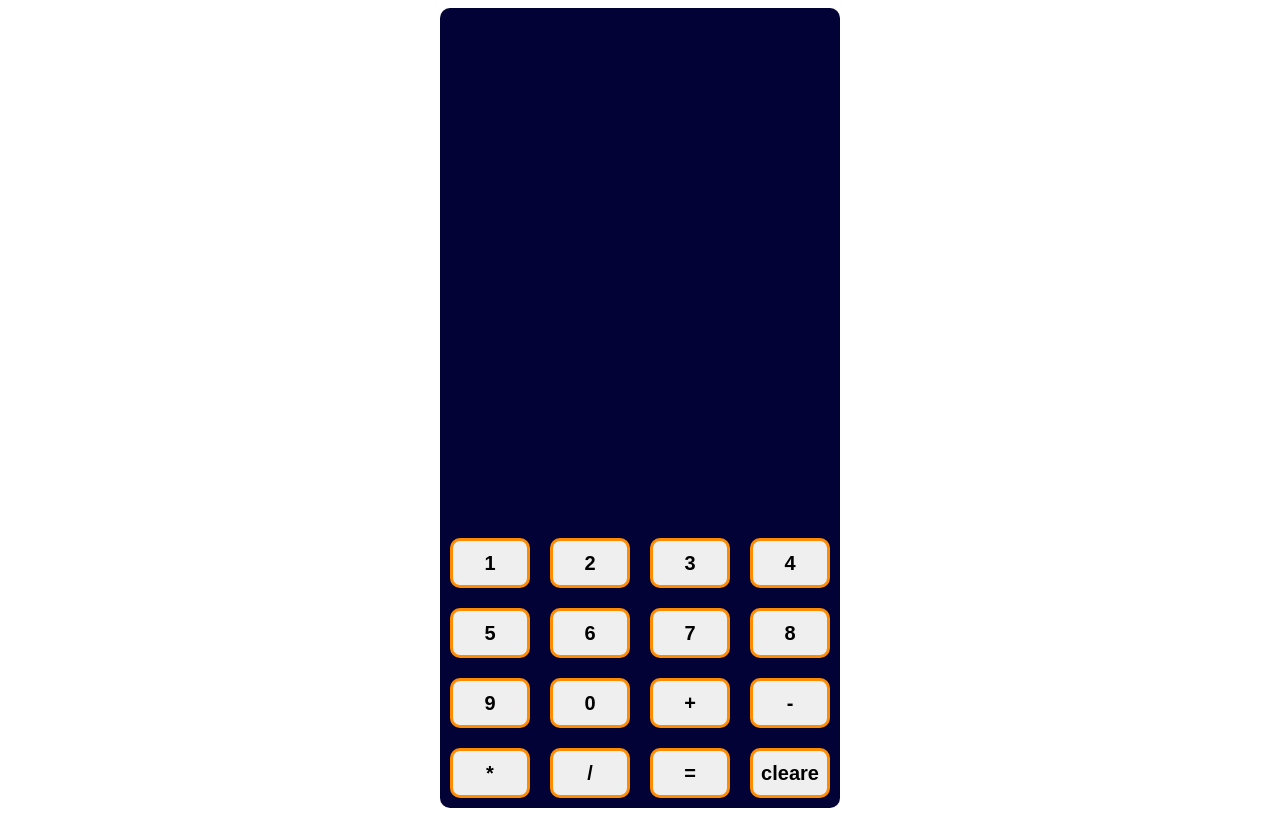
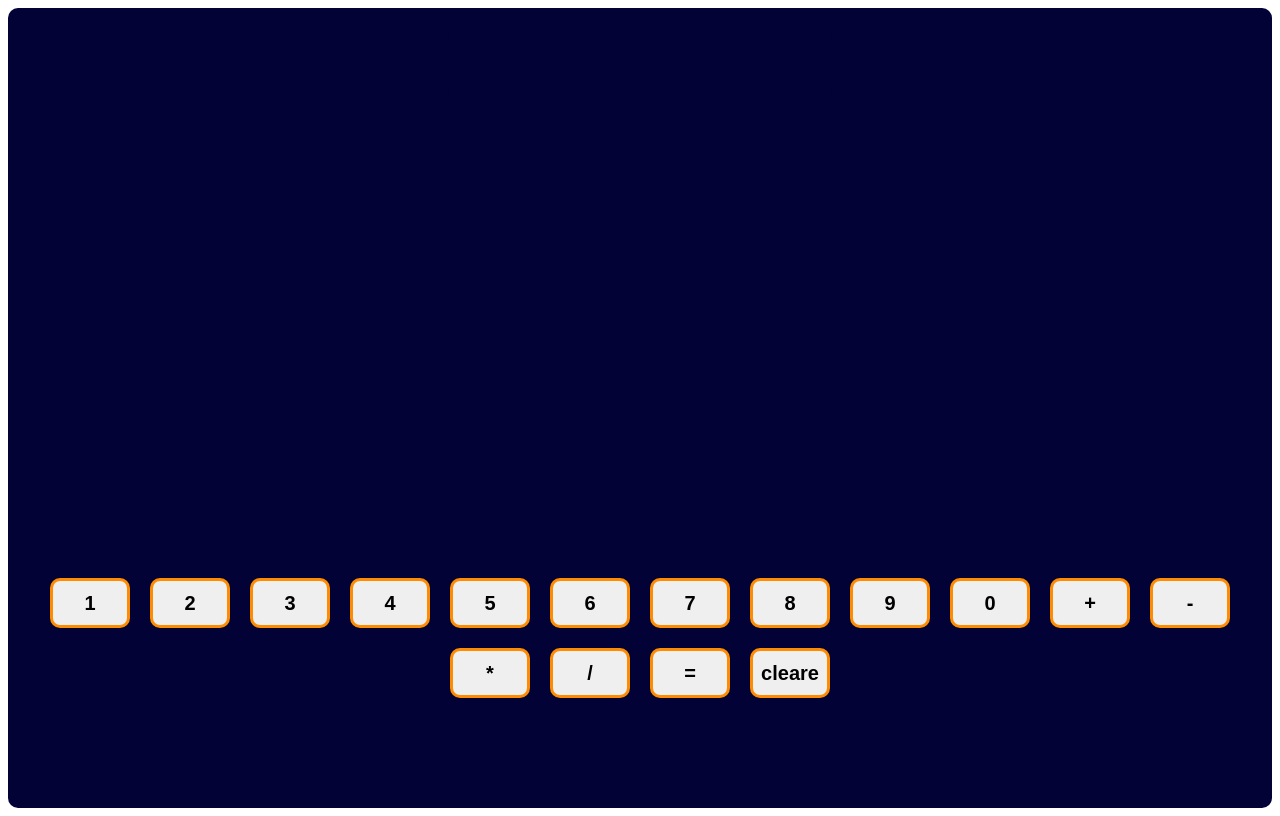
Before and after one commit to TitusBokosi/calculator, a plain HTML site: page index.html in a window 1280 px wide. Drawn offline with Linux system fonts and the light colour scheme.

Commit message:
margin bottom for buttons

```diff
--- a/styles.css
+++ b/styles.css
@@ -29,7 +29,7 @@ button{
     flex: auto;
     align-items: center;
     align-content: center;
-    width: 400px;
+    width: auto;
     flex-wrap: wrap;
     background-color: rgb(2, 2, 54);
 }
@@ -61,4 +61,5 @@ input{
     align-items: center;
     justify-self: flex-end;
     flex-wrap: wrap;
+    margin-bottom: 100px;
 }
```
